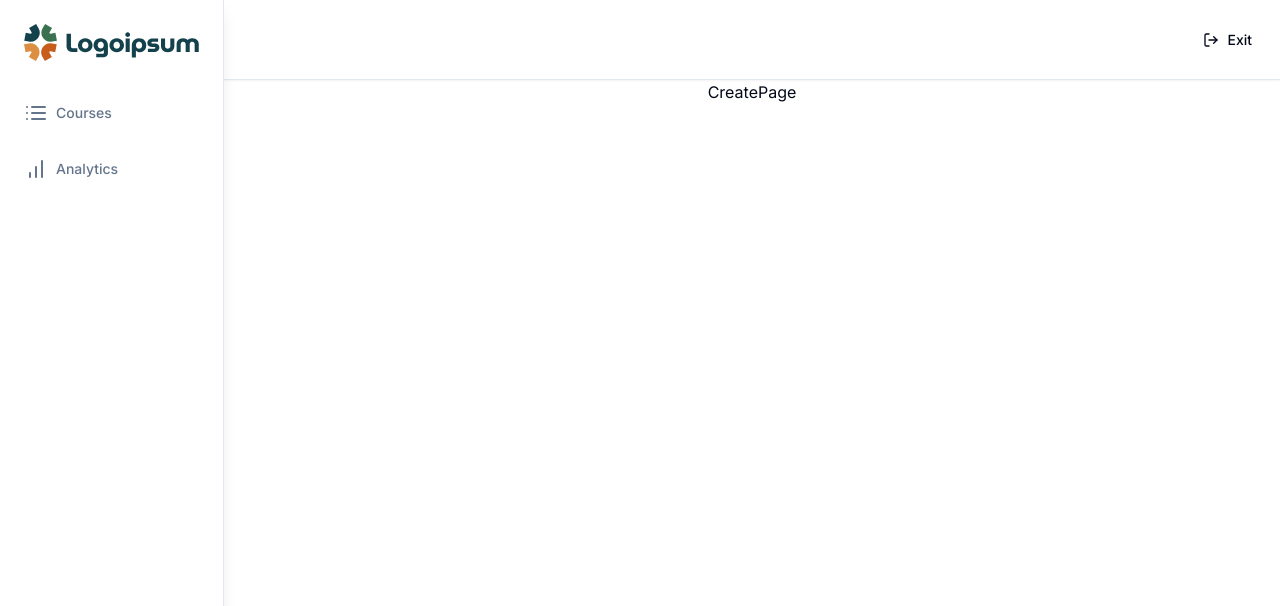
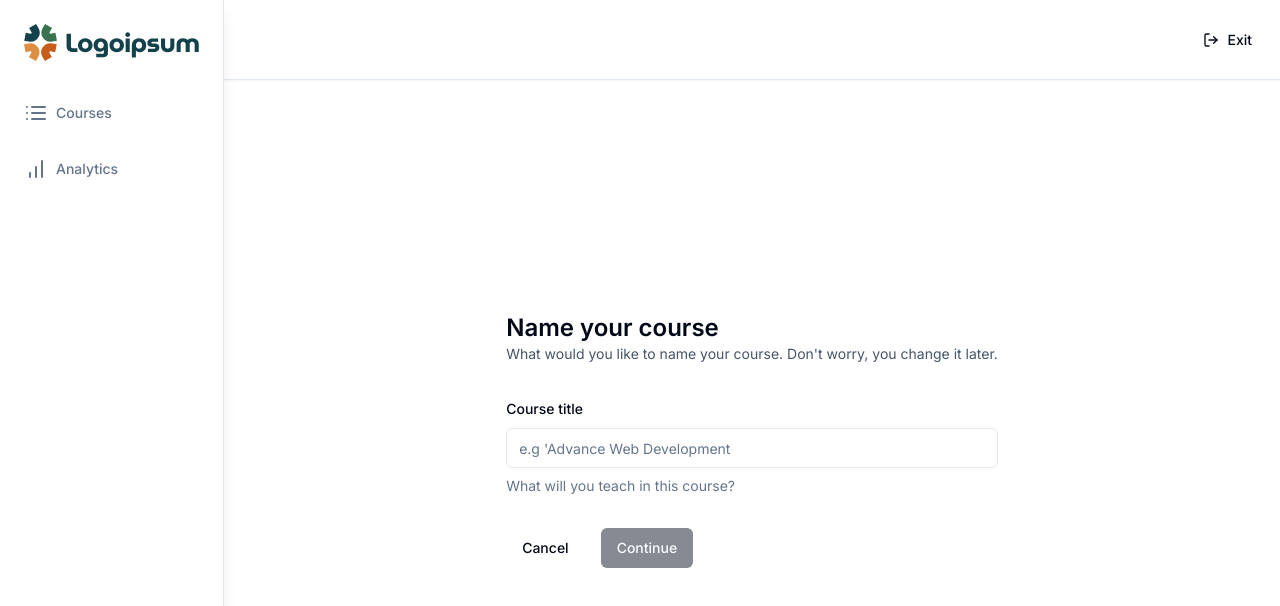
Before and after one commit to dirudeen/lms-app, a Next.js app: page /teacher/create in a window 1280 px wide. Shown: the top 606 px of the page. Built offline with nearby package versions, Linux system fonts and the light colour scheme.

Commit message:
Add title Input field for creating a course

```diff
--- a/src/app/(dashboard)/(routes)/teacher/create/page.tsx
+++ b/src/app/(dashboard)/(routes)/teacher/create/page.tsx
@@ -1,9 +1,9 @@
-"use client"
-import { zodResolver } from "@hookform/resolvers/zod"
-import { useForm } from "react-hook-form"
-import { z } from "zod"
+"use client";
+import { zodResolver } from "@hookform/resolvers/zod";
+import { useForm } from "react-hook-form";
+import { z } from "zod";
 
-import { Button } from "@/components/ui/button"
+import { Button } from "@/components/ui/button";
 import {
   Form,
   FormControl,
@@ -12,10 +12,81 @@ import {
   FormItem,
   FormLabel,
   FormMessage,
-} from "@/components/ui/form"
-import { Input } from "@/components/ui/input"
+} from "@/components/ui/form";
+import { Input } from "@/components/ui/input";
+import Link from "next/link";
+import { Loader2 } from "lucide-react";
+import { cn } from "@/lib/utils";
 export default function CreatePage() {
+  const titleValidation = z.object({
+    title: z.string().min(1, { message: "Title is required" }),
+  });
+  const form = useForm({
+    resolver: zodResolver(titleValidation),
+    defaultValues: {
+      title: "",
+    },
+  });
+
+  const { isSubmitting, isValid } = form.formState;
+
+  const onSubmit = async (values: z.infer<typeof titleValidation>) => {
+    await new Promise(resolve => setTimeout(resolve, 4000))
+    console.log(values);
+  };
   return (
-    <div className="max-w-5xl mx-auto md:flex md:items-center md:justify-center">CreatePage</div>
-  )
+    <div className="max-w-5xl mx-auto flex h-full p-6 sm:justify-center sm:items-center">
+      <div className="space-y-8">
+          <div>
+            <h1 className="text-2xl font-semibold">Name your course</h1>
+            <p className="text-sm text-slate-600">
+              What would you like to name your course. Don&apos;t worry, you change
+              it later.
+            </p>
+          </div>
+          <Form {...form}>
+            <form
+              onSubmit={form.handleSubmit(onSubmit)}
+              className="space-y-8"
+            >
+              <FormField
+                control={form.control}
+                name="title"
+                render={({ field }) => (
+                  <FormItem>
+                    <FormLabel>Course title</FormLabel>
+                    <FormControl>
+                      <Input
+                        disabled={isSubmitting}
+                        placeholder="e.g 'Advance Web Development"
+                        {...field}
+                      />
+                    </FormControl>
+                    <FormDescription>
+                      What will you teach in this course?
+                    </FormDescription>
+                    <FormMessage />
+                  </FormItem>
+                )}
+              />
+              <div className="space-x-4">
+                <Button asChild variant="ghost" type="button">
+                  <Link href="/">Cancel</Link>
+                </Button>
+                <Button type="submit" disabled={!isValid || isSubmitting}>
+                  {isSubmitting ? (
+                    <>
+                      <Loader2 className="mr-2 h-4 w-4 animate-spin" />
+                      <span>Please wait</span>
+                    </>
+                  ) : (
+                    <span>Continue</span>
+                  )}
+                </Button>
+              </div>
+            </form>
+          </Form>
+      </div>
+    </div>
+  );
 }
```
